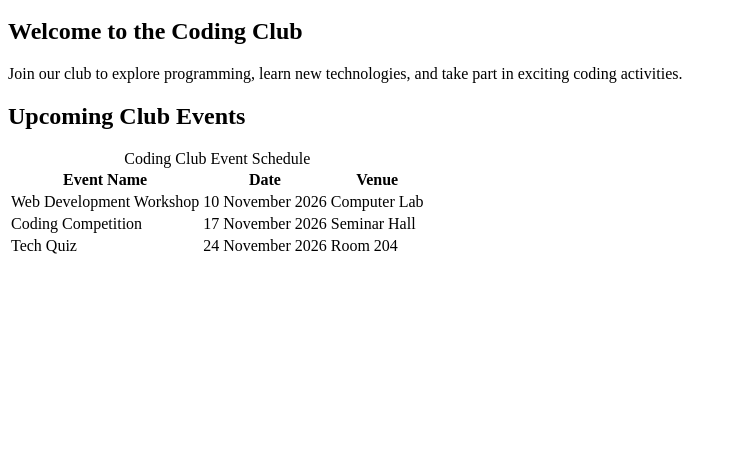
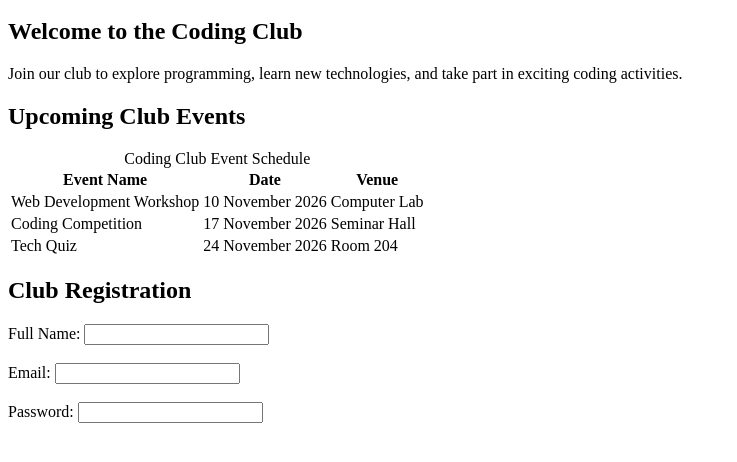
Before and after one commit to priyamvada233/Assignments, a plain HTML site: page week4/index.html in a window 1280 px wide. Shown: the part 100-562 px from the top of the page, without its empty margins (0-737 px from the left). Drawn offline with Linux system fonts and the light colour scheme.

Commit message:
Add basic club registration fields

```diff
--- a/week4/index.html
+++ b/week4/index.html
@@ -50,5 +50,25 @@
         </tbody>
     </table>
 </section>
+<section id="register">
+    <h2>Club Registration</h2>
+
+    <form>
+        <label for="name">Full Name:</label>
+        <input type="text" id="name" name="name" required>
+
+        <br><br>
+
+        <label for="email">Email:</label>
+        <input type="email" id="email" name="email" required>
+
+        <br><br>
+
+        <label for="password">Password:</label>
+        <input type="password" id="password" name="password" required>
+
+        <br><br>
+    </form>
+</section>
 </body>
 </html>
```
